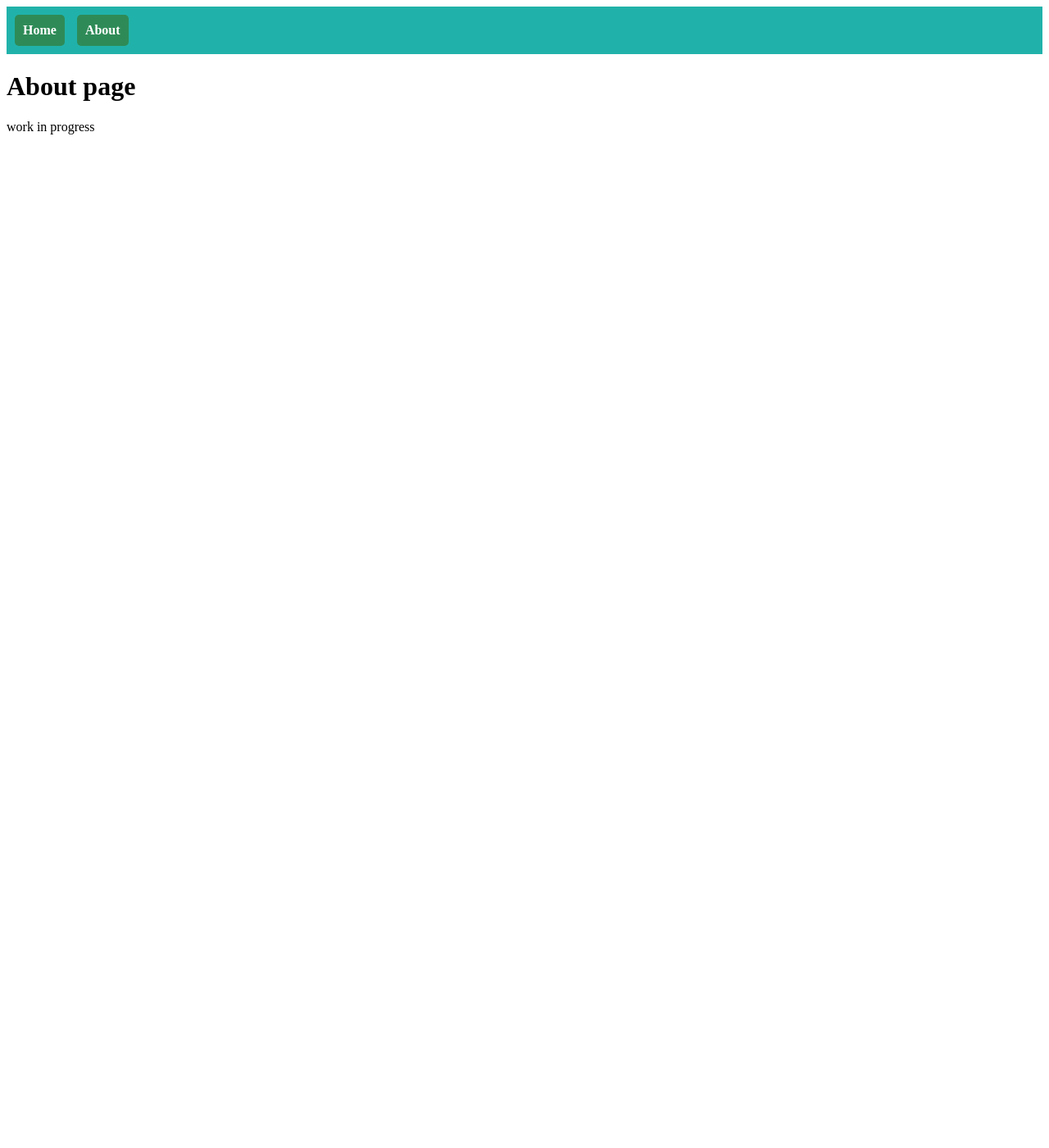
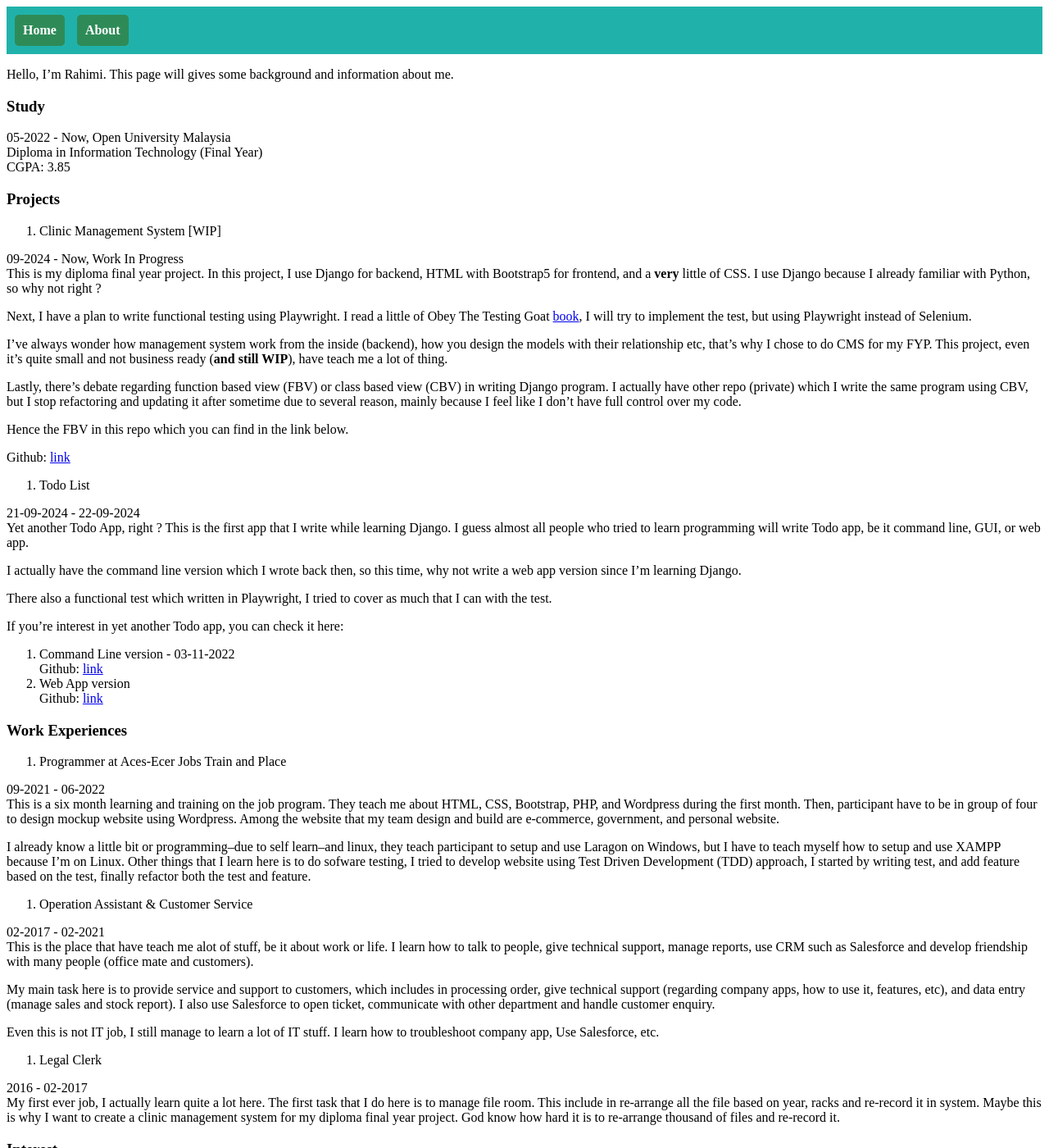
Before and after one commit to rahimi-mohd/rahimi-mohd.github.io, a Jekyll site: the page built from about.md, in a window 1280 px wide and 1400 px high. Shown: the whole window at 82% size. Built offline with Jekyll 4.4.1, drawn with Linux system fonts in a browser that asks for light colours; some of the changed text lies outside the part shown.

Commit message:
update about me page

```diff
--- a/about.md
+++ b/about.md
@@ -3,6 +3,78 @@ layout: base
 title: About
 ---
 
-# About page
+Hello, I'm Rahimi. This page will gives some background and information about me.
 
-work in progress
+### Study
+
+05-2022 - Now, Open University Malaysia
+Diploma in Information Technology (Final Year)
+CGPA: 3.85
+
+
+### Projects
+
+1. Clinic Management System [WIP]
+
+09-2024 - Now, Work In Progress
+This is my diploma final year project. In this project, I use Django for backend, HTML with Bootstrap5 for frontend, and a **very** little of CSS. I use Django because I already familiar with Python, so why not right ?
+
+Next, I have a plan to write functional testing using Playwright. I read a little of Obey The Testing Goat [book](https://www.obeythetestinggoat.com/pages/book.html), I will try to implement the test, but using Playwright instead of Selenium.
+
+I've always wonder how management system work from the inside (backend), how you design the models with their relationship etc, that's why I chose to do CMS for my FYP. This project, even it's quite small and not business ready (**and still WIP**), have teach me a lot of thing.
+
+Lastly, there's debate regarding function based view (FBV) or class based view (CBV) in writing Django program. I actually have other repo (private) which I write the same program using CBV, but I stop refactoring and updating it after sometime due to several reason, mainly because I feel like I don't have full control over my code.
+
+Hence the FBV in this repo which you can find in the link below.
+
+Github: [link](https://github.com/rahimi-mohd/clinic-management-system.git)
+
+2. Todo List
+
+21-09-2024 - 22-09-2024
+Yet another Todo App, right ? This is the first app that I write while learning Django. I guess almost all people who tried to learn programming will write Todo app, be it command line, GUI, or web app.
+
+I actually have the command line version which I wrote back then, so this time, why not write a web app version since I'm learning Django.
+
+There also a functional test which written in Playwright, I tried to cover as much that I can with the test.
+
+If you're interest in yet another Todo app, you can check it here:
+
+1. Command Line version - 03-11-2022
+Github: [link](https://github.com/rahimi-mohd/simple-minimal-todo-app.git)
+2. Web App version
+Github: [link](https://github.com/rahimi-mohd/django-todo.git)
+
+### Work Experiences
+
+1. Programmer at Aces-Ecer Jobs Train and Place
+
+09-2021 - 06-2022
+This is a six month learning and training on the job program. They teach me about HTML, CSS, Bootstrap, PHP, and Wordpress during the first month. Then, participant have to be in group of four to design mockup website using Wordpress. Among the website that my team design and build are e-commerce, government, and personal website.
+
+I already know a little bit or programming--due to self learn--and linux, they teach participant to setup and use Laragon on Windows, but I have to teach myself how to setup and use XAMPP because I'm on Linux. Other things that I learn here is to do sofware testing, I tried to develop website using Test Driven Development (TDD) approach, I started by writing test, and add feature based on the test, finally refactor both the test and feature.
+
+2. Operation Assistant & Customer Service
+
+02-2017 - 02-2021
+This is the place that have teach me alot of stuff, be it about work or life. I learn how to talk to people, give technical support, manage reports, use CRM such as Salesforce and develop friendship with many people (office mate and customers).
+
+My main task here is to provide service and support to customers, which includes in processing order, give technical support (regarding company apps, how to use it, features, etc), and data entry (manage sales and stock report). I also use Salesforce to open ticket, communicate with other department and handle customer enquiry.
+
+Even this is not IT job, I still manage to learn a lot of IT stuff. I learn how to troubleshoot company app, Use Salesforce, etc.
+
+3. Legal Clerk
+
+2016 - 02-2017
+My first ever job, I actually learn quite a lot here. The first task that I do here is to manage file room. This include in re-arrange all the file based on year, racks and re-record it in system. Maybe this is why I want to create a clinic management system for my diploma final year project. God know how hard it is to re-arrange thousand of files and re-record it.
+
+### Interest
+
+Beside my diploma final year project, I have to take other three courses which is:
+1. Basics Of Linux,
+2. Java Programming, and
+3. Introduction To Software Engineering
+
+So, I try to focus mainly on my courses and learning Django.
+
+In the future, I want to learn Rust--have always been in my interest list--for the fun on it. I've actually start to read [The Book](https://doc.rust-lang.org/stable/book/) until chapter 6 (if I remember correctly), but have to pause for awhile due to college and life.
```
